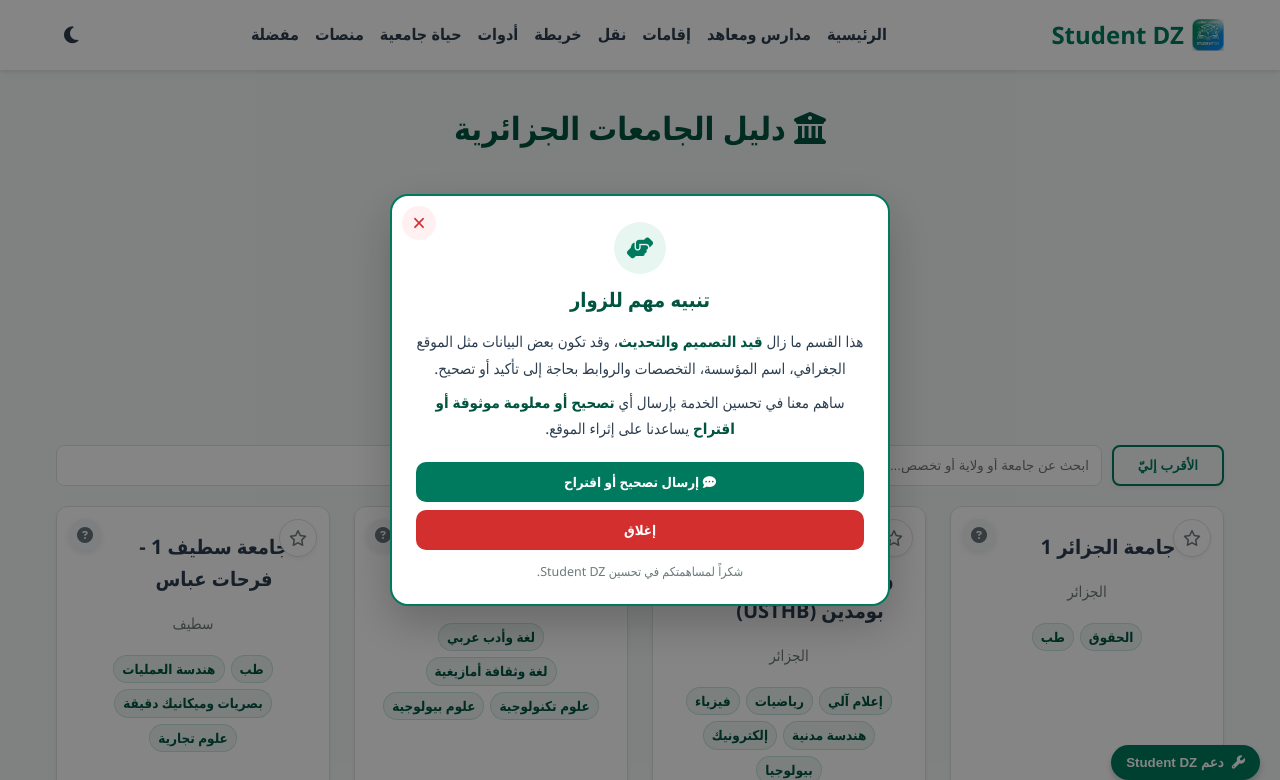
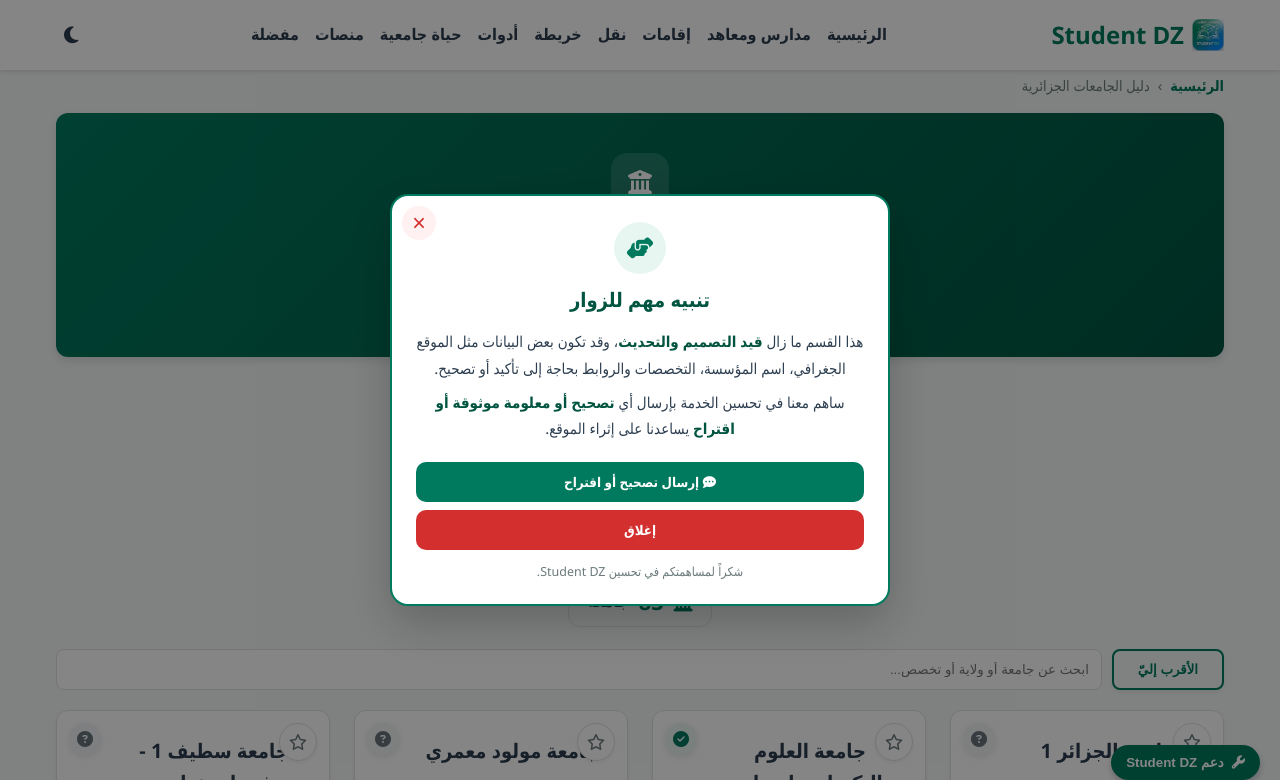
Before and after one commit to imadtbn/student-dz, a plain HTML site: page universities/index.html in a window 1280 px wide. Shown: the top 780 px of the page. Drawn offline with Linux system fonts and the light colour scheme.

Commit message:
Add files via upload

```diff
--- a/universities/index.html
+++ b/universities/index.html
@@ -124,8 +124,20 @@
         </div>
     </header>
     <main class="container">
-        <h1 class="section-title" style="margin-top:2rem"><i class="fa-solid fa-building-columns"></i> دليل الجامعات
-            الجزائرية</h1>
+
+        <nav class="page-breadcrumb" aria-label="مسار التنقل">
+            <a href="../index.html">الرئيسية</a><span aria-hidden="true">›</span><span> دليل الجامعات
+                الجزائرية</span>
+        </nav>
+
+        <section class="page-intro" aria-labelledby="transport-title">
+            <div class="page-intro-icon" aria-hidden="true"><i class="fa-solid fa-building-columns"></i></div>
+            <h1 id="transport-title">دليل الجامعات
+                الجزائرية</h1>
+            <p>استكشف دليل الجامعات
+                الجزائرية في الجزائر، إبحث عن جامعتك المفضلة.</p>
+        </section>
+
         <div style="display:flex;gap:10px;margin-bottom:20px;flex-wrap:wrap"><button id="btnNearMe"
                 class="btn btn-outline">الأقرب إليّ</button><input id="searchInput"
                 style="flex:1;min-width:250px;padding:12px;border:1px solid var(--border-color);border-radius:8px"
```
